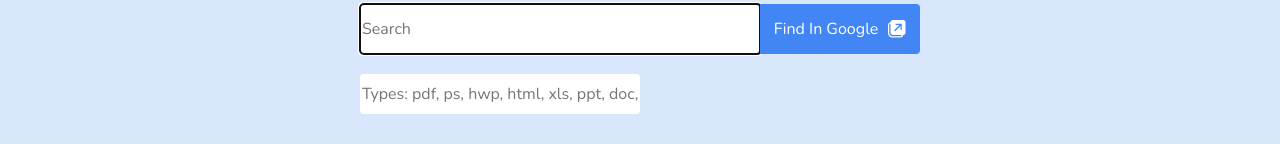
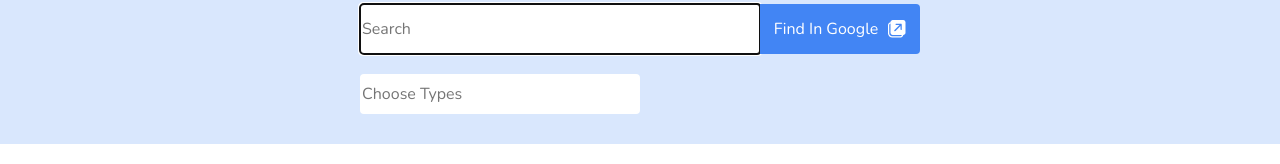
Before and after one commit to hjplumtree/google-search-pro, a React (Create React App) app: page /filetype in a window 1280 px wide. Shown: the part 347-511 px from the top of the page. Built offline with nearby package versions, Linux system fonts and the light colour scheme.

Commit message:
Update inpu text to datalist

```diff
--- a/src/routes/filetype.jsx
+++ b/src/routes/filetype.jsx
@@ -23,11 +23,21 @@ export default function SearchFileType() {
         <p>
           <label htmlFor="file-type">
             <input
-              name="file-type"
               type="text"
-              placeholder="Types: pdf, ps, hwp, html, xls, ppt, doc, svg ..."
+              list="file-type"
+              placeholder="Choose Types"
               onChange={(evt) => setFileType(evt.target.value)}
             />
+            <datalist id="file-type">
+              <option value="pdf" />
+              <option value="ps" />
+              <option value="hwp" />
+              <option value="html" />
+              <option value="xls" />
+              <option value="pdf" />
+              <option value="doc" />
+              <option value="svg" />
+            </datalist>
           </label>
         </p>
       </div>
```
